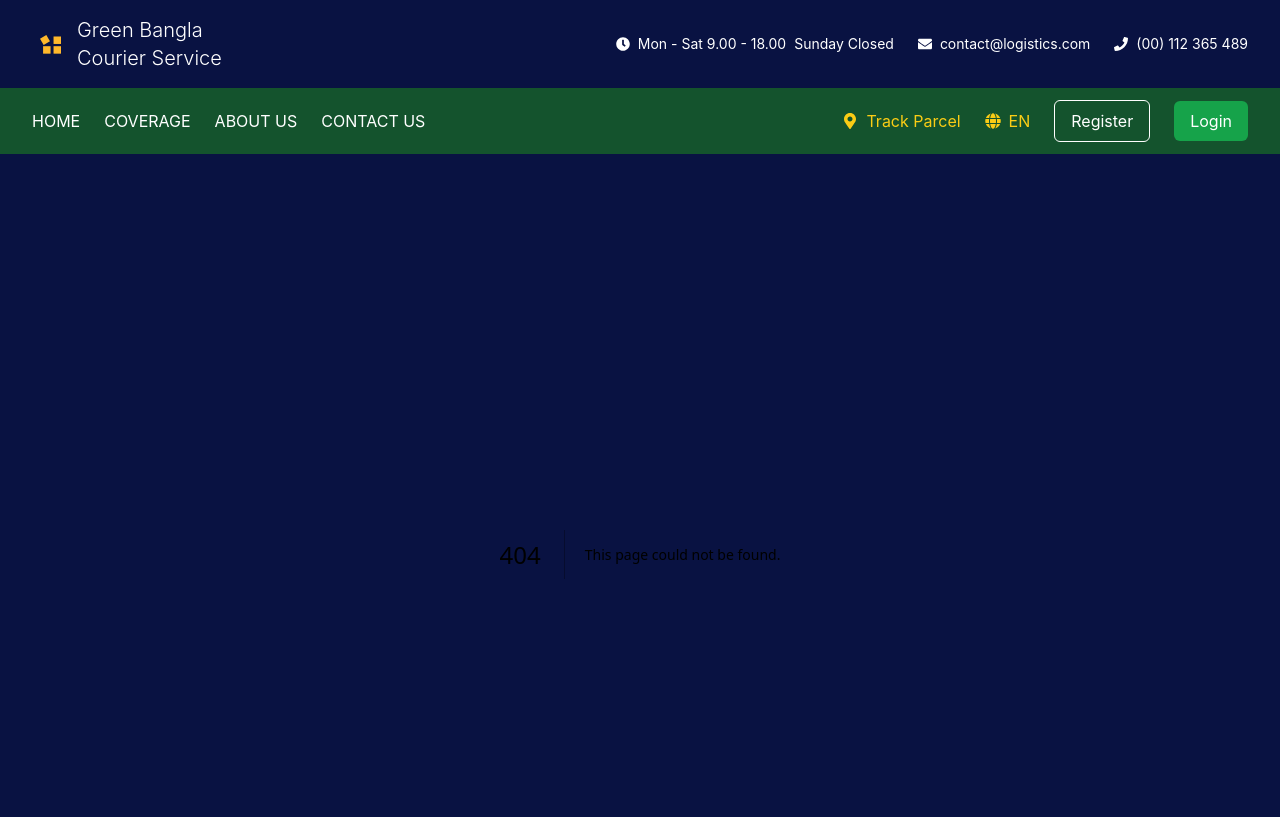
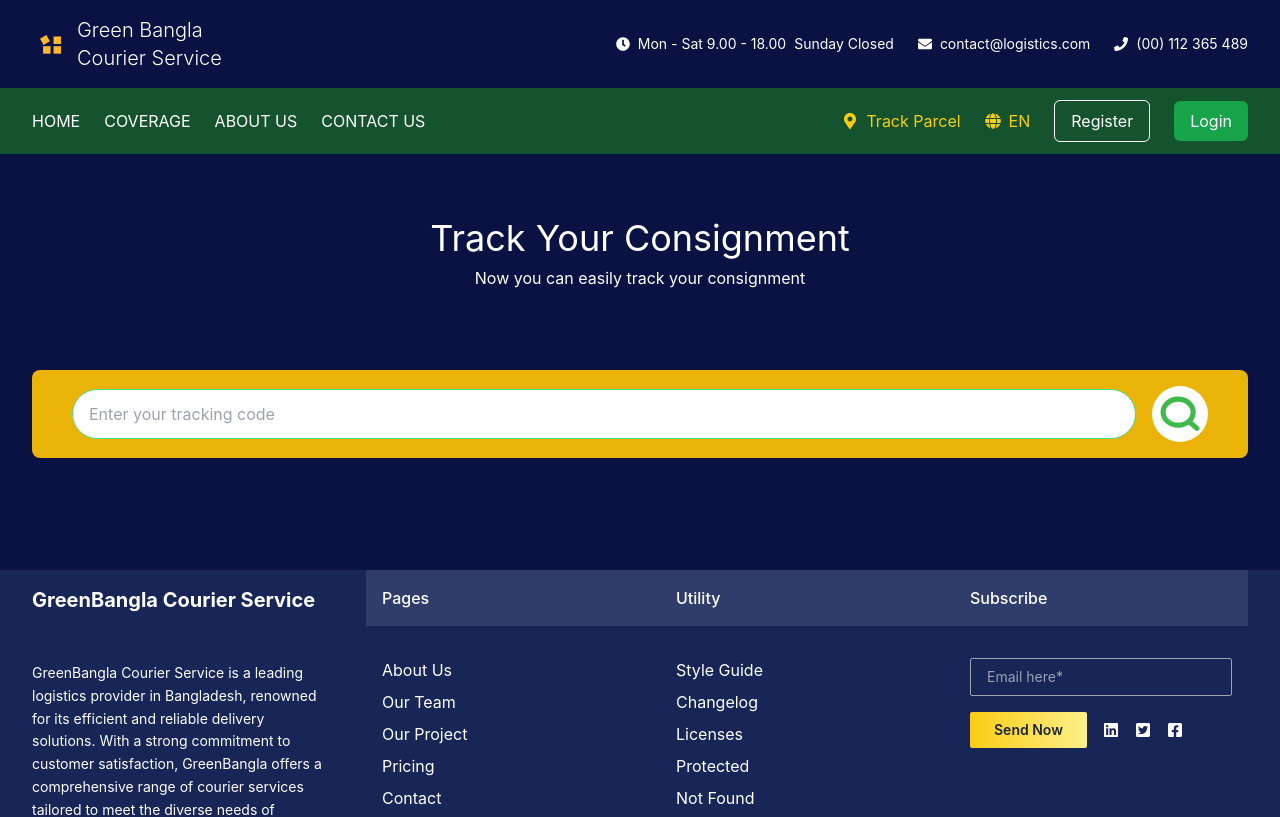
Before and after one commit to sazzad9911/courrier, a Next.js app: page /pages/track-parcel in a window 1280 px wide. Before the commit this address had no page. Shown: the top 817 px of the page. Built offline with nearby package versions, Linux system fonts and the light colour scheme.

Commit message:
added track parcel

```diff
--- a/app/components/Header.tsx
+++ b/app/components/Header.tsx
@@ -78,7 +78,7 @@ const Header = () => {
         <div className="container mx-auto flex flex-col md:flex-row items-center justify-between py-3 px-4 md:px-8 text-white">
           <ul className="flex items-center gap-6">
             <li className="hover:text-yellow-400">
-              <a href="#home">HOME</a>
+              <Link href="/">HOME</Link>
             </li>
             <li className="hover:text-yellow-400">
               <a href="#coverage">COVERAGE</a>
@@ -91,13 +91,13 @@ const Header = () => {
             </li>
           </ul>
           <div className="hidden lg:flex flex-col md:flex-row items-center space-y-2 md:space-y-0 md:space-x-6">
-            <a
-              href="#track"
+            <Link
+              href="pages/track-parcel"
               className="flex items-center space-x-2 hover:text-yellow-500 text-yellow-400"
             >
               <FaMapMarkerAlt />
               <span>Track Parcel</span>
-            </a>
+            </Link>
             <a
               href="#lang"
               className="flex items-center space-x-2 hover:text-yellow-500 text-yellow-400"
--- /dev/null
+++ b/app/components/Search.tsx
@@ -0,0 +1,54 @@
+'use client'
+import React, { useState } from 'react'
+
+export default function Search() {
+    const [trackingCode, setTrackingCode] = useState("");
+
+    const handleSearch = () => {
+      if (trackingCode.trim() === "") {
+        alert("Please enter a tracking code");
+        return;
+      }
+      // Here you can add your search functionality (API call or other logic)
+      console.log("Tracking code:", trackingCode);
+    };
+  return (
+    <div>
+      <div className="bg-yellow-500 p-4 md:px-10 rounded-lg flex items-center space-x-2 md:space-x-4">
+          {/* Input Field */}
+          <input
+            type="text"
+            placeholder="Enter your tracking code"
+            value={trackingCode}
+            onChange={(e) => setTrackingCode(e.target.value)}
+            className="w-full py-2 md:py-3 px-4 text-base rounded-full border focus:border-none border-green-400 focus:outline-none focus:ring-2 focus:ring-green-500"
+          />
+
+          {/* Search Button */}
+          <button
+            onClick={handleSearch}
+            className="flex items-center justify-center w-12 md:w-15 h-10 md:h-14 bg-white rounded-full text-green-600 hover:bg-gray-100"
+          >
+            <svg
+              className="md:h-10 md:w-10 h-6 w-6"
+              viewBox="0 0 39 35"
+              fill="none"
+              xmlns="http://www.w3.org/2000/svg"
+            >
+              <path
+                d="M28.0663 24.6469L36 31.5637L28.0663 24.6469ZM32.3333 15.695C32.3333 22.7063 25.7669 28.39 17.6667 28.39C9.56649 28.39 3 22.7063 3 15.695C3 8.68374 9.56649 3 17.6667 3C25.7669 3 32.3333 8.68374 32.3333 15.695Z"
+                fill="white"
+              />
+              <path
+                d="M28.0663 24.6469L36 31.5637M32.3333 15.695C32.3333 22.7063 25.7669 28.39 17.6667 28.39C9.56649 28.39 3 22.7063 3 15.695C3 8.68374 9.56649 3 17.6667 3C25.7669 3 32.3333 8.68374 32.3333 15.695Z"
+                stroke="#3EB94A"
+                strokeWidth="5"
+                strokeLinecap="round"
+                strokeLinejoin="round"
+              />
+            </svg>
+          </button>
+        </div>
+    </div>
+  )
+}
--- a/app/components/SearchHome.tsx
+++ b/app/components/SearchHome.tsx
@@ -1,57 +1,14 @@
-"use client";
-import React, { useState } from "react";
+import Search from "./Search";
+
 
 const SearchHome = () => {
-  const [trackingCode, setTrackingCode] = useState("");
 
-  const handleSearch = () => {
-    if (trackingCode.trim() === "") {
-      alert("Please enter a tracking code");
-      return;
-    }
-    // Here you can add your search functionality (API call or other logic)
-    console.log("Tracking code:", trackingCode);
-  };
 
   return (
     <section className=" ">
       <div className="container mx-auto px-4 md:px-8">
         <h2 className="text-white text-xl md:text-2xl mb-1 md:mb-4">Track Parcel</h2>
-        <div className="bg-yellow-500 p-4 md:px-10 rounded-lg flex items-center space-x-2 md:space-x-4">
-          {/* Input Field */}
-          <input
-            type="text"
-            placeholder="Enter your tracking code"
-            value={trackingCode}
-            onChange={(e) => setTrackingCode(e.target.value)}
-            className="w-full py-2 md:py-3 px-4 text-base rounded-full border focus:border-none border-green-400 focus:outline-none focus:ring-2 focus:ring-green-500"
-          />
-
-          {/* Search Button */}
-          <button
-            onClick={handleSearch}
-            className="flex items-center justify-center w-12 md:w-15 h-10 md:h-14 bg-white rounded-full text-green-600 hover:bg-gray-100"
-          >
-            <svg
-              className="md:h-10 md:w-10 h-6 w-6"
-              viewBox="0 0 39 35"
-              fill="none"
-              xmlns="http://www.w3.org/2000/svg"
-            >
-              <path
-                d="M28.0663 24.6469L36 31.5637L28.0663 24.6469ZM32.3333 15.695C32.3333 22.7063 25.7669 28.39 17.6667 28.39C9.56649 28.39 3 22.7063 3 15.695C3 8.68374 9.56649 3 17.6667 3C25.7669 3 32.3333 8.68374 32.3333 15.695Z"
-                fill="white"
-              />
-              <path
-                d="M28.0663 24.6469L36 31.5637M32.3333 15.695C32.3333 22.7063 25.7669 28.39 17.6667 28.39C9.56649 28.39 3 22.7063 3 15.695C3 8.68374 9.56649 3 17.6667 3C25.7669 3 32.3333 8.68374 32.3333 15.695Z"
-                stroke="#3EB94A"
-                strokeWidth="5"
-                strokeLinecap="round"
-                strokeLinejoin="round"
-              />
-            </svg>
-          </button>
-        </div>
+        <Search></Search>
       </div>
     </section>
   );
--- a/app/layout.tsx
+++ b/app/layout.tsx
@@ -1,7 +1,7 @@
 import type { Metadata } from "next";
 import "./globals.css";
 import Providers from "./providers";
-import toast, { Toaster } from "react-hot-toast";
+import  { Toaster } from "react-hot-toast";
 export const metadata: Metadata = {
   title: "Green Bangla Courier Service | Home",
   description: "",
--- /dev/null
+++ b/app/pages/track-parcel/page.tsx
@@ -0,0 +1,16 @@
+import React from 'react'
+import Search from '../../components/Search'
+
+export default function page() {
+  return (
+    <div className=' container mx-auto px-4 md:px-8 py-8'>
+      <div className='pt-8 text-center text-white'>
+      <h1 className='text-xl mb-2 md:text-4xl'>Track Your Consignment</h1>
+      <p>Now you can easily track your consignment</p>
+      </div>
+      <div className='py-8 md:py-20'>
+        <Search></Search>
+      </div>
+    </div>
+  )
+}
```
